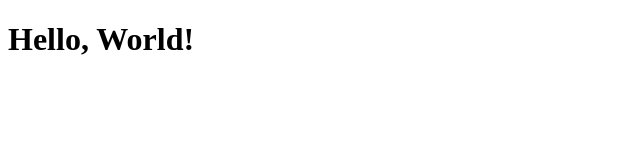
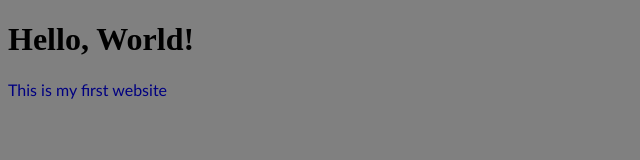
Before and after one commit to Tyler0342/tee-wai, a plain HTML site: page index.html in a window 1280 px wide. Shown: the whole page, without its empty margins (0-640 px from the left). Drawn offline with Linux system fonts and the light colour scheme.

Commit message:
add style.css, connect to index.html

```diff
--- a/index.html
+++ b/index.html
@@ -1,9 +1,11 @@
 <!DOCTYPE html>
 <html lang="en">
   <head>
+      <link rel="stylesheet" href="style.css" />
       <title>My Website</title>
   </head>
   <body>
       <h1>Hello, World!</h1>
+      <p>This is my first website</p>
   </body>
 </html>
--- /dev/null
+++ b/style.css
@@ -0,0 +1,9 @@
+body {
+    background: grey;
+}
+
+p {
+    font-size: 12 px;
+    color: navy;
+    font-family: 'Trebuchet MS', 'Lucida Sans Unicode', 'Lucida Grande', 'Lucida Sans', Arial, sans-serif
+}
```
